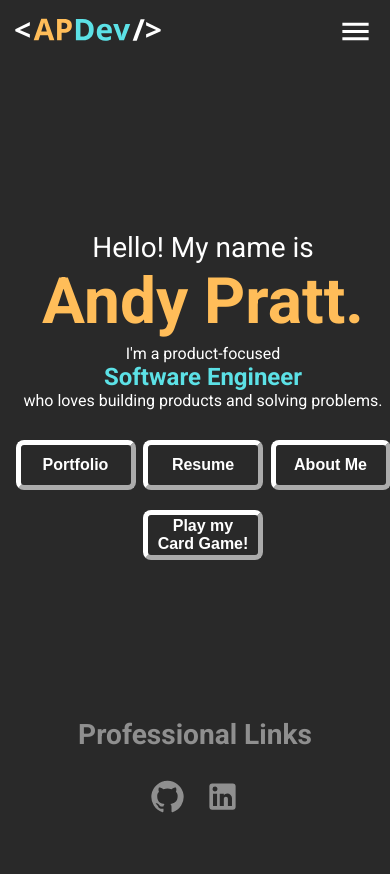
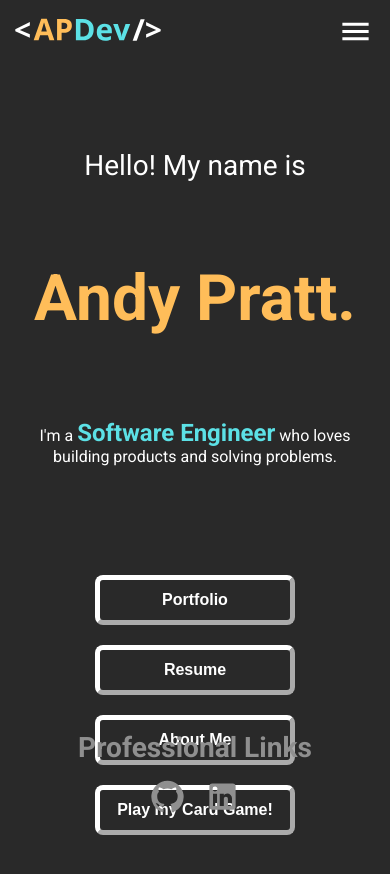
Before and after one commit to mrandypratt/workout-log-client, a React (Create React App) app: page / in a window 390 px wide. Shown: the top 874 px of the page. Built offline with nearby package versions, Linux system fonts and the light colour scheme.

Commit message:
completed Desktop and Tablet sizes

```diff
--- a/src/components/Footer.tsx
+++ b/src/components/Footer.tsx
@@ -9,7 +9,7 @@ export const Footer = () => {
     <div className="footer">
 
       <div className="footer-title">
-        <h3>Professional Links</h3>
+        <h3 className="footer-header">Professional Links</h3>
       </div>
 
       <div className="footer-content">
--- a/src/styles/App.css
+++ b/src/styles/App.css
@@ -29,6 +29,8 @@ body {
 .home-paragraph {
   margin-right: 15%;
   margin-left: 15%;
+  margin-top: 10px;
+  margin-bottom: 10px;
   text-align: center;
   font-weight: 500;
   font-size: x-large;
@@ -36,7 +38,7 @@ body {
 }
 
 .home-paragraph-container {
-  margin-top: 35px;
+  margin-top: 15px;
 }
 
 .orange-pop {
@@ -62,7 +64,8 @@ body {
   justify-content: space-evenly;
   align-items: center;
   margin-top: 50px;
-  min-width: 900px;
+  width: 95vw;
+  max-width: 1000px;
 }
 
 .home-button {
@@ -95,9 +98,8 @@ body {
   }
 
   .home-button-container {
-    min-width: 90%;
     flex-wrap:wrap;
-    flex-basis: 50%;
+    flex-basis: 50px;
   }
 
   .home-button {
@@ -107,13 +109,13 @@ body {
 
 @media (max-width: 502px) { /* Mobile Screens */
   .home-page-container {
-    position: relative;
     display: flex;
     flex-direction: column;
-    justify-content: center;
+    justify-content:space-evenly;
     align-items: center;
-    height: 80%;
-    width: 100%;
+    padding-top: 70px;
+    height: 100vh;
+    width: 100vw;
     top: 0%;
     left: 0%;
     transform: none;
@@ -143,7 +145,7 @@ body {
   .home-button {
     height: 50px;
     background: #292929;
-    width: 120px;
+    width: 200px;
     color: white;
     font-size: 1rem;
     flex-wrap: wrap;
@@ -156,7 +158,7 @@ body {
 
   .home-button-container {
     margin-top: 10px;
-    flex-basis: 0;
+    flex-direction: column;
   }
 
   .home-greeting {
@@ -272,6 +274,11 @@ a {
   font-size: 1.5rem;
 }
 
+.footer-header {
+  margin-bottom: 15px;
+  margin-top: 0px;
+}
+
 .footer-links {
   font-size: 1.25rem;
 }
@@ -297,3 +304,9 @@ a {
   color: #8f8f8f;
   background-color: transparent;
 }
+
+@media (max-width: 1100px) { /* Medium Screens */
+  .footer {
+    /* position: relative; */
+  }
+}
--- a/src/views/Home.tsx
+++ b/src/views/Home.tsx
@@ -2,41 +2,18 @@ import { useEffect, useState } from "react";
 import { Link } from "react-router-dom";
 import resume from "../assets/AndyPrattResume.pdf";
 
-const Paragraph = () => {
-  return (
-    <p className="home-paragraph">I'm a product-focused <b className="blue-pop">Software Engineer</b> who loves building products and solving problems.</p>
-  )
-}
-
-const SplitUpParagraph = () => {
-  return (
-    <div className="home-paragraph-container">
-      <p className="home-paragraph">I'm a product-focused</p>
-
-      <p className="home-paragraph"><b className="blue-pop blue-split-text">Software Engineer</b></p>
-
-      <p className="home-paragraph">who loves building products and solving problems.</p>
-    </div>
-  )
-}
 export const Home = () => {
-  const [matches, setMatches] = useState(
-    window.matchMedia("(min-width: 850px)").matches
-  )
-
-  useEffect(() => {
-    window
-    .matchMedia("(min-width: 850px)")
-    .addEventListener('change', e => setMatches( e.matches ));
-  }, []);
 
   return (
     <div className="home-page-container">
       <h1 className="home-greeting">Hello! My name is </h1>
       <h2 className="orange-pop">Andy Pratt.</h2>
 
-      {matches && (<Paragraph/>)}
-      {!matches && (<SplitUpParagraph/>)}
+      <div className="home-paragraph-container">
+      <p className="home-paragraph">I'm a <b className="blue-pop blue-split-text">Software Engineer</b> who loves</p>
+
+      <p className="home-paragraph">building products and solving problems.</p>
+    </div>
 
       <div className="home-button-container">
         <Link to="/portfolio">
```
